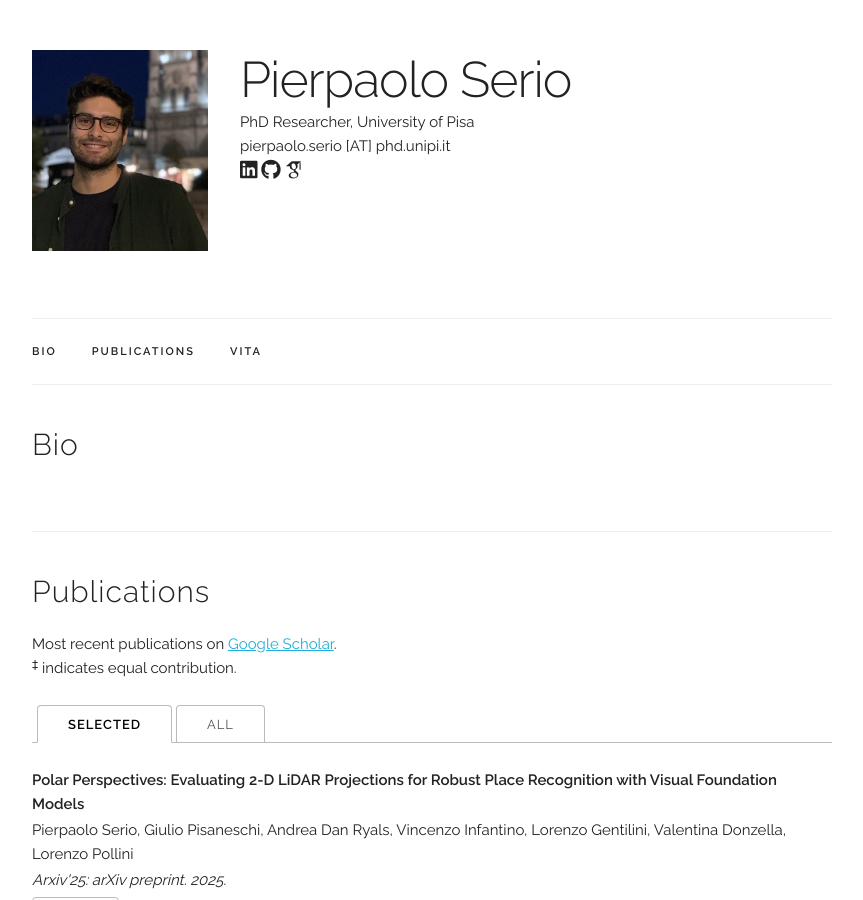
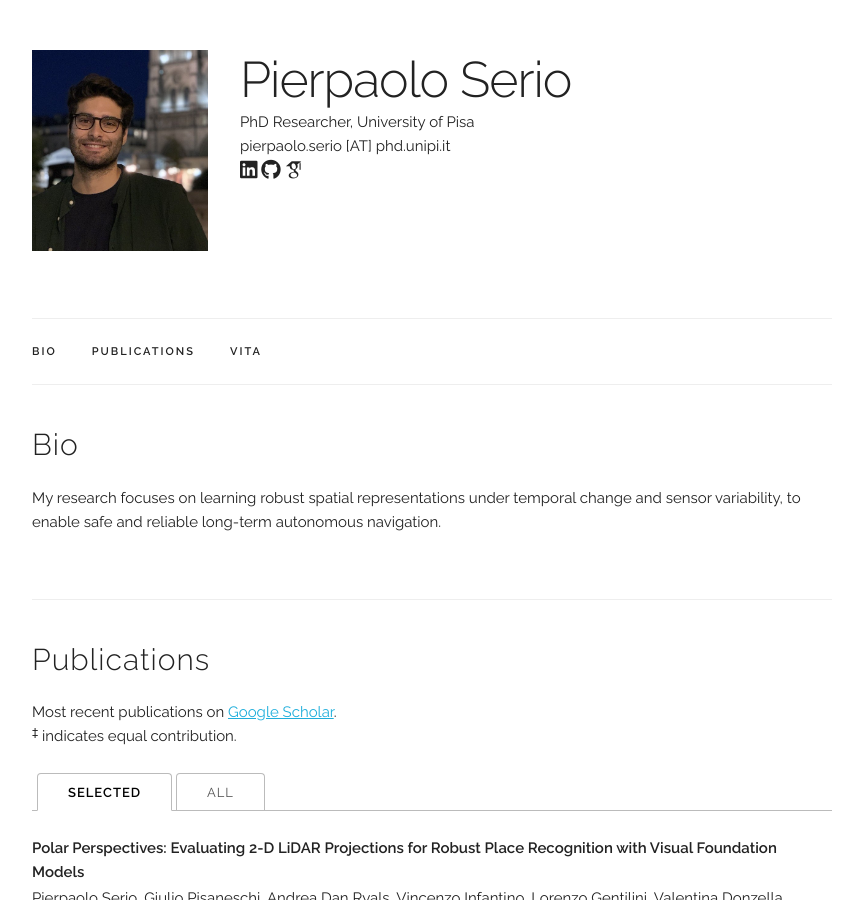
Before and after one commit to seriopierpaolo/seriopierpaolo.github.io, a Jekyll site: the page built from index.html, in a window 1280 px wide and 900 px high. Shown: the whole window, without its empty margins (208-1071 px from the left). Built offline with Jekyll 4.4.1, drawn with Linux system fonts in a browser that asks for light colours; some web fonts are replaced.

Commit message:
Short Bio

```diff
--- a/index.html
+++ b/index.html
@@ -6,6 +6,7 @@ title: Home
 <div class="docs-section" id="bio">
   <h4>Bio</h4>
   <p>
+  My research focuses on learning robust spatial representations under temporal change and sensor variability, to enable safe and reliable long-term autonomous navigation.
   <!--My research develops tools for analyzing <b>large-scale social data</b>, aiming to provide a better understanding of <b>social structure and behaviors</b> online while also impacting the <b>design of digital social systems</b>.
   My recent work has focused on social media algorithms
   [<a href="assets/publications/2024_feedwizard/paper.pdf" target="_blank">ArXiv'24</a>,
```
